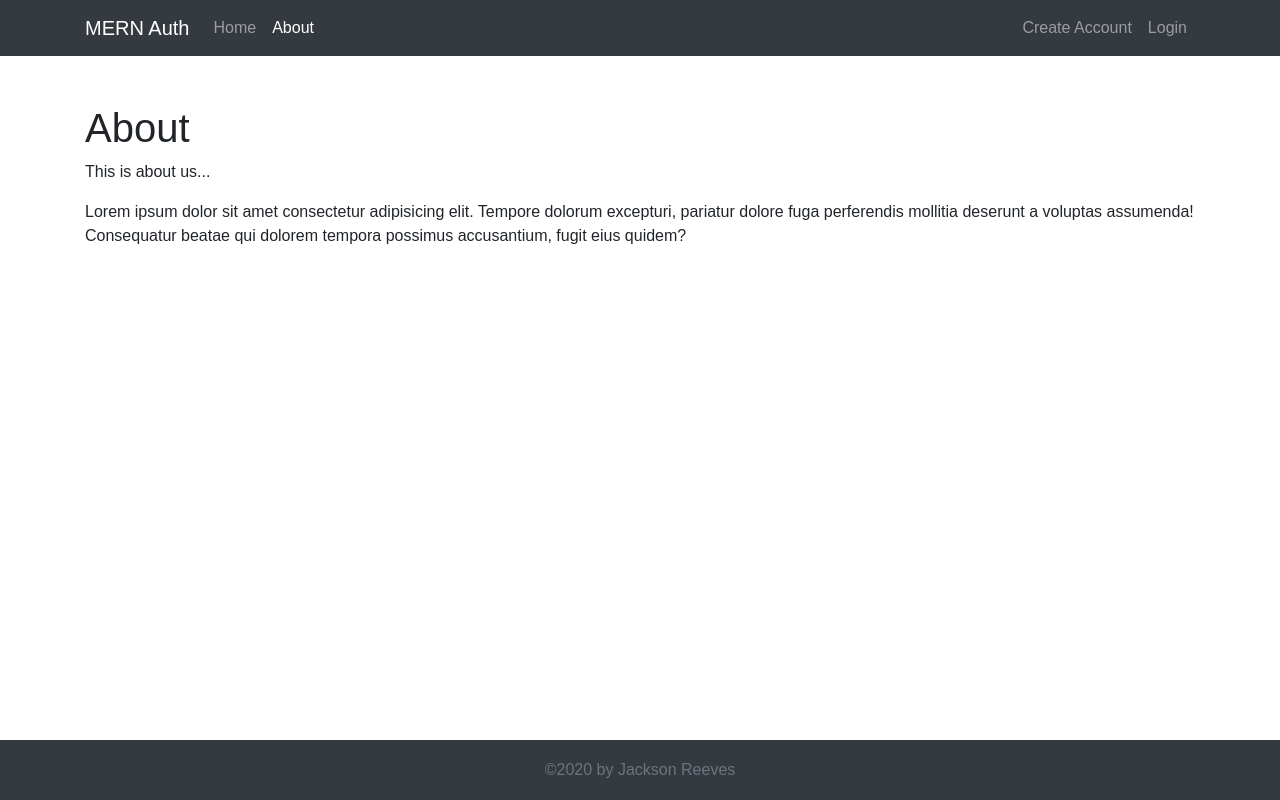
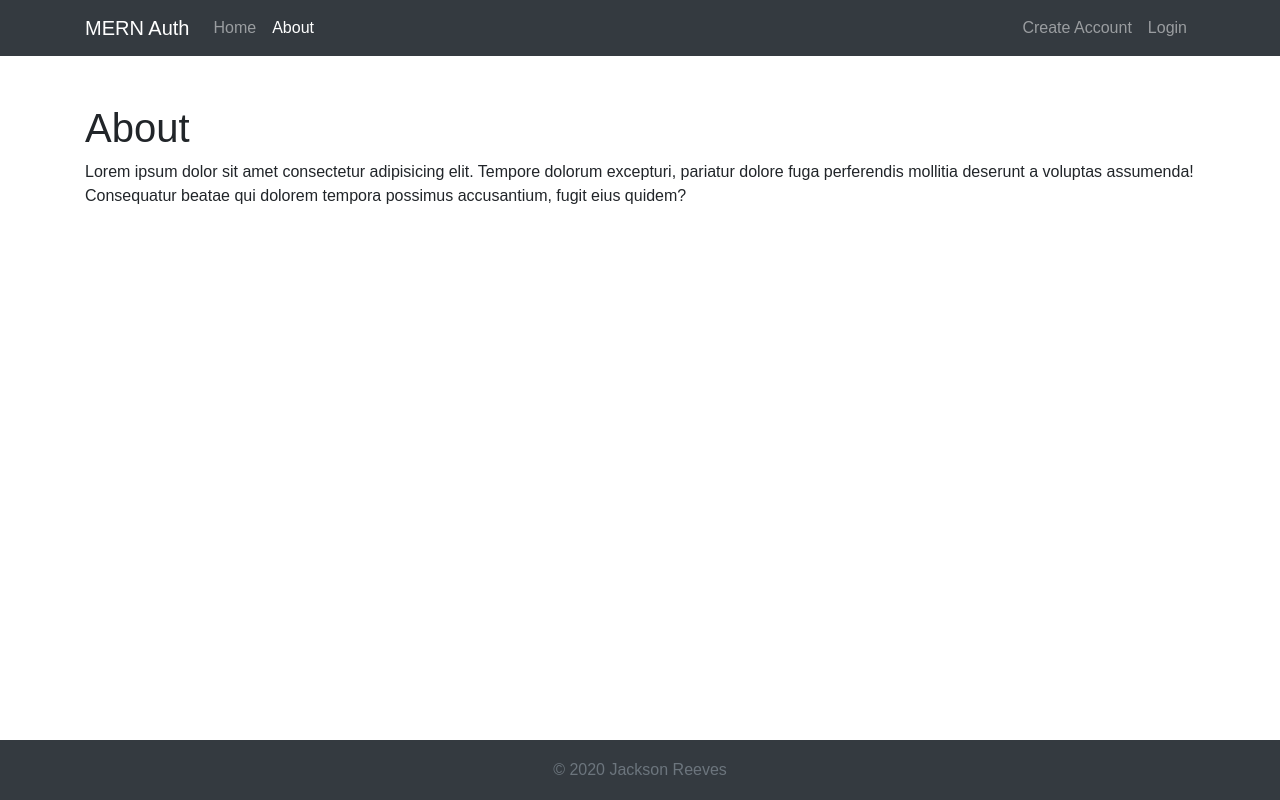
Before and after one commit to jtreeves/mern-auth-frontend, a React (Create React App) app: page /about in a window 1280 px wide. Built offline with nearby package versions, Linux system fonts and the light colour scheme; no server answers.

Commit message:
[format] Clean up components files

```diff
--- a/src/components/About.js
+++ b/src/components/About.js
@@ -4,7 +4,6 @@ const About = () => {
     return (
         <div>
             <h1>About</h1>
-            <p>This is about us...</p>
             <p>Lorem ipsum dolor sit amet consectetur adipisicing elit. Tempore dolorum excepturi, pariatur dolore fuga perferendis mollitia deserunt a voluptas assumenda! Consequatur beatae qui dolorem tempora possimus accusantium, fugit eius quidem?</p>
         </div>
     )
--- a/src/components/Footer.js
+++ b/src/components/Footer.js
@@ -4,7 +4,7 @@ const Footer = () => {
     return (
         <footer className="footer bg-dark">
             <div className="container text-center">
-                <span className="text-muted">©2020 by Jackson Reeves</span>
+                <span className="text-muted">© 2020 Jackson Reeves</span>
             </div>
         </footer>
     )
--- a/src/components/Login.js
+++ b/src/components/Login.js
@@ -23,8 +23,9 @@ const Login = (props) => {
         axios
             .post(`${REACT_APP_SERVER_URL}/controllers/users/login`, userData)
             .then(response => {
+                // Create token from response data
                 const {token} = response.data
-                // Save token to localStorage
+                // Store token in local storage
                 localStorage.setItem('jwtToken', token)
                 // Set token to auth header
                 setAuthToken(token)
@@ -34,7 +35,7 @@ const Login = (props) => {
                 props.nowCurrentUser(decoded)
             })
             .catch(error => {
-                console.log(`LOG ERROR: ${error}`)
+                console.log(`LOGIN ERROR: ${error}`)
             })
     }
 
--- a/src/components/Signup.js
+++ b/src/components/Signup.js
@@ -36,7 +36,7 @@ const Signup = () => {
                     setRedirect(true)
                 })
                 .catch(error => {
-                    console.log(`LOG ERROR: ${error}`)
+                    console.log(`SIGNUP ERROR: ${error}`)
                 })
         }
     }
```
